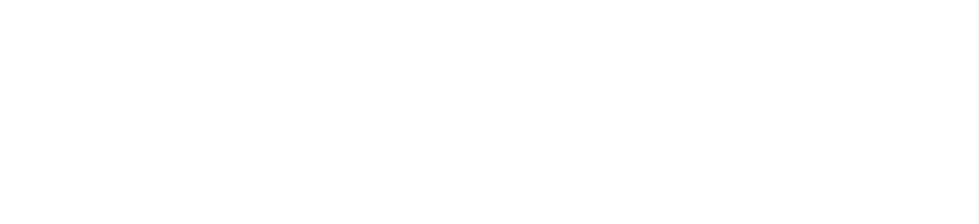
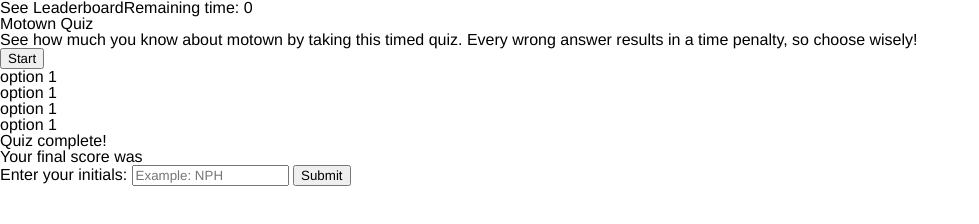
Before and after one commit to sahhollingsworth/motown-quiz, a plain HTML site: page index.html in a window 1280 px wide. Shown: the whole page, without its empty margins (0-979 px from the left). Drawn offline with Linux system fonts and the light colour scheme.

Commit message:
Built the main html components: Welcome ux, section for question, section for persistent timer & leaderboard link, quiz completion & intials form entry ux.
Style: Added cursor styling to buttons and defined font family.

```diff
--- a/assets/css/reset.css
+++ b/assets/css/reset.css
@@ -0,0 +1,48 @@
+/* http://meyerweb.com/eric/tools/css/reset/
+   v2.0 | 20110126
+   License: none (public domain)
+*/
+
+html, body, div, span, applet, object, iframe,
+h1, h2, h3, h4, h5, h6, p, blockquote, pre,
+a, abbr, acronym, address, big, cite, code,
+del, dfn, em, img, ins, kbd, q, s, samp,
+small, strike, strong, sub, sup, tt, var,
+b, u, i, center,
+dl, dt, dd, ol, ul, li,
+fieldset, form, label, legend,
+table, caption, tbody, tfoot, thead, tr, th, td,
+article, aside, canvas, details, embed,
+figure, figcaption, footer, header, hgroup,
+menu, nav, output, ruby, section, summary,
+time, mark, audio, video {
+	margin: 0;
+	padding: 0;
+	border: 0;
+	font-size: 100%;
+	font: inherit;
+	vertical-align: baseline;
+}
+/* HTML5 display-role reset for older browsers */
+article, aside, details, figcaption, figure,
+footer, header, hgroup, menu, nav, section {
+	display: block;
+}
+body {
+	line-height: 1;
+}
+ol, ul {
+	list-style: none;
+}
+blockquote, q {
+	quotes: none;
+}
+blockquote:before, blockquote:after,
+q:before, q:after {
+	content: '';
+	content: none;
+}
+table {
+	border-collapse: collapse;
+	border-spacing: 0;
+}
--- a/assets/css/style.css
+++ b/assets/css/style.css
@@ -0,0 +1,14 @@
+* {
+    font-family: Helvetica, Geneva, Optima, sans-serif;
+}
+
+.persistent {
+    font-family: Helvetica, Geneva, Optima, sans-serif;
+    display: flex;
+    flex-wrap: wrap;
+    flex-direction: row;
+}
+
+.submit {
+    cursor: pointer;
+}
--- a/assets/js/script.js
+++ b/assets/js/script.js
@@ -0,0 +1,3 @@
+function myFunction() {
+    document.getElementsByClassName("answer-option").style.color = "red";
+}
--- a/index.html
+++ b/index.html
@@ -10,8 +10,36 @@
     <title>Motown Quiz</title>
 </head>
 <body>
+    <div class="persistent">
+        <!-- how to render the leaderboard?-->
+        <h2 id="leaderboard-ref">See Leaderboard</h2>
+        <h2 id="timer">Remaining time: <span id="time">0</span></h2>
+    </div>
     <main>
-        <script src="assets/js/script.js"></script>
+        <section id="welcome" class="phase-start">
+            <h1>Motown Quiz</h1>
+            <p>See how much you know about motown by taking this timed quiz. Every wrong answer results in a time penalty, so choose wisely!</p>
+            <button class="submit" id="start" type="button">Start</button>
+        </section>
+        <section id="question-segment"  class="phase-later">
+            <h2 id="question"></h2>
+            <ul>
+                <li class="answer-option" id="opt-1" onclick="testFunction">option 1</li>
+                <li class="answer-option" id="opt-2" onclick="testFunction">option 1</li>
+                <li class="answer-option" id="opt-3" onclick="testFunction">option 1</li>
+                <li class="answer-option" id="opt-4" onclick="testFunction">option 1</li>
+            </ul>
+        </section>
+        <section id="leaderboard-entry" class="phase-later">
+            <h1>Quiz complete!</h1>
+            <p>Your final score was <span id="score-final"></span></p>
+            <form method="post">
+                <label for="initials">Enter your initials: </label>
+                <input type="text" placeholder="Example: NPH" name="initials" id="initials" max="4">
+                <input type="submit" value="Submit" class="submit">
+            </form>
+        </section>
     </main>
+    <script src="assets/js/script.js"></script>
 </body>
 </html>
```
